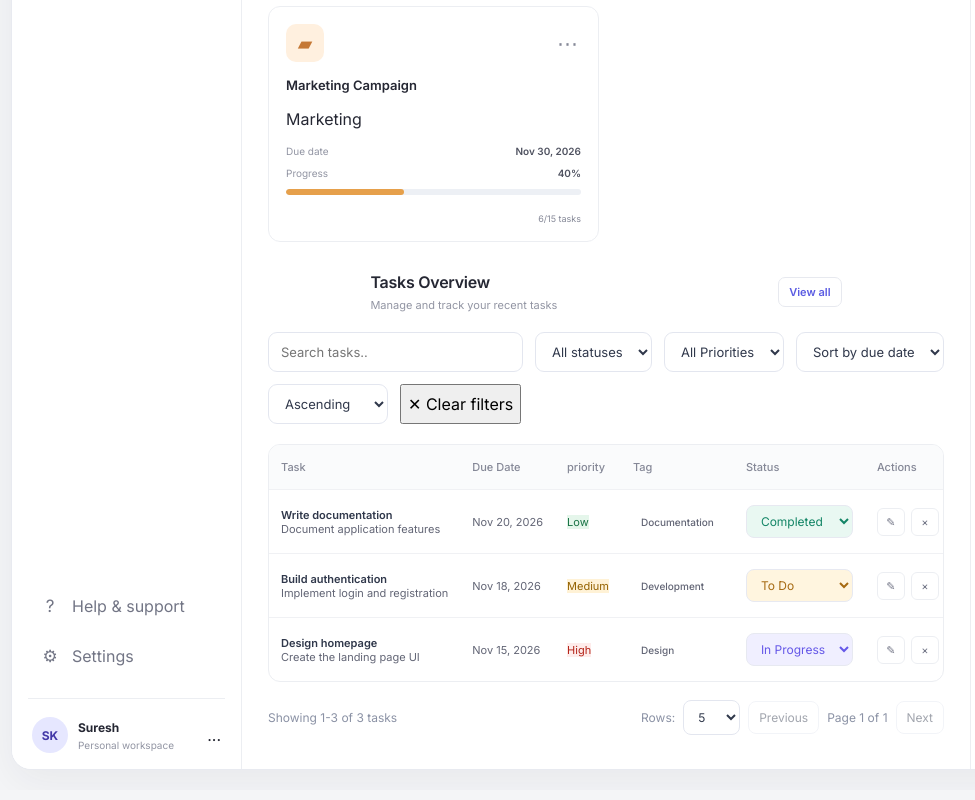
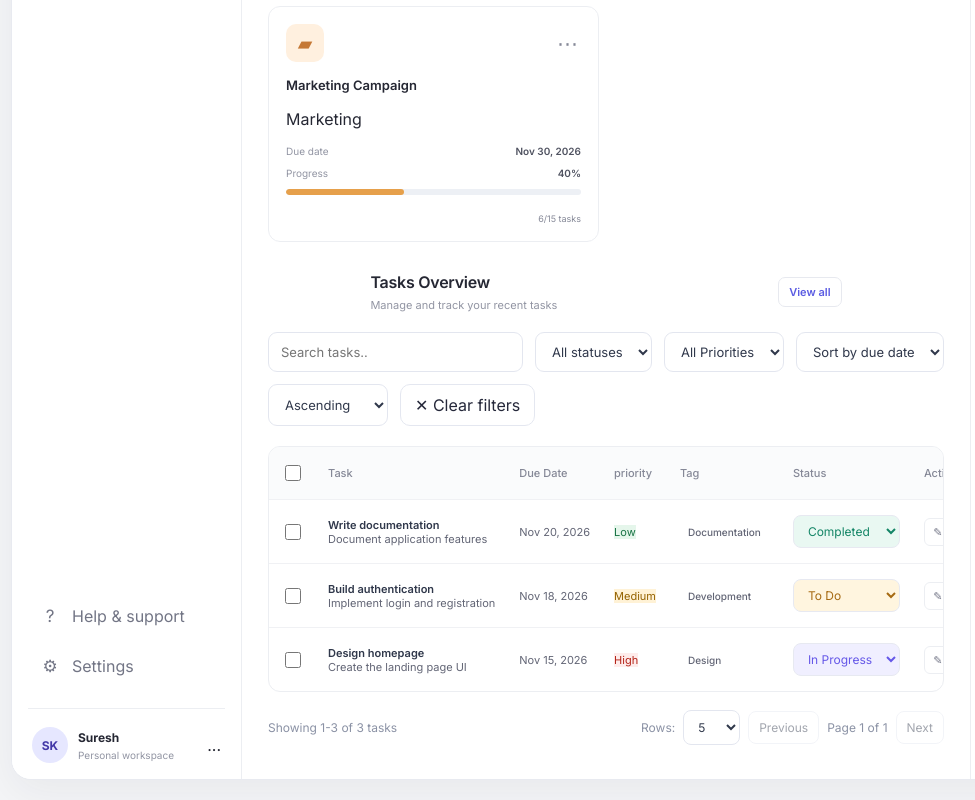
Before and after one commit to Suresh5432/task-manager, a React (Vite) app: page / in a window 1280 px wide. Shown: the part 755-1555 px from the top of the page, without its empty margins (9-984 px from the left). Built offline with nearby package versions, Linux system fonts and the light colour scheme.

Commit message:
added a feature where a user can add edit multiple tasks at once

```diff
--- a/src/components/TaskOverview.jsx
+++ b/src/components/TaskOverview.jsx
@@ -9,6 +9,7 @@ function TaskOverView({ tasks, onDeleteTask, onEditTask, onUpdateStatus, onViewT
     const [sortOrder, setSortOrder]=useState("asecending");
     const [currentPage, setCurrentPage] = useState(1);
     const [pageSize, setPageSize] = useState(5);
+    const [selectedTaskIds, setSelectedTaskIds] = useState([]);
 
     const filteredTasks=tasks.filter((task)=>{
         const query=searchTerm.toLowerCase().trim();
@@ -68,6 +69,49 @@ function TaskOverView({ tasks, onDeleteTask, onEditTask, onUpdateStatus, onViewT
         setSortOrder("ascending");
         setCurrentPage(1);
     }
+    function toggleTaskSelection(taskId) {
+      setSelectedTaskIds((current) =>
+        current.includes(taskId)
+          ? current.filter((id) => id !== taskId)
+          : [...current, taskId]
+      );
+    }
+
+    function toggleSelectAll() {
+      const visibleIds = paginatedTasks.map((task) => task.id);
+
+      const allSelected =
+        visibleIds.length > 0 &&
+        visibleIds.every((id) => selectedTaskIds.includes(id));
+
+      setSelectedTaskIds((current) =>
+        allSelected
+          ? current.filter((id) => !visibleIds.includes(id))
+          : [...new Set([...current, ...visibleIds])]
+      );
+    }
+
+    function handleBulkComplete() {
+      selectedTaskIds.forEach((taskId) =>
+        onUpdateStatus(taskId, "Completed")
+      );
+
+      setSelectedTaskIds([]);
+    }
+
+    function handleBulkDelete() {
+      if (selectedTaskIds.length === 0) return;
+
+      const confirmed = window.confirm(
+        `Delete ${selectedTaskIds.length} selected task(s)?`
+      );
+
+      if (!confirmed) return;
+
+      selectedTaskIds.forEach(onDeleteTask);
+      setSelectedTaskIds([]);
+    }
+
     return (
         <section  className="task-overview">
             <div className="section-heading">
@@ -128,16 +172,58 @@ function TaskOverView({ tasks, onDeleteTask, onEditTask, onUpdateStatus, onViewT
                 </select>
                 <button
                     type="button"
-                    className="clear-filter-button"
+                    className="clear-filters-button"
                     onClick={handleClearFiltrs}
                 >
                      ✕ Clear filters
                 </button>
             </div>
+            {selectedTaskIds.length > 0 && (
+                <div className="bulk-actions">
+                    <span>
+                    {selectedTaskIds.length} selected
+                    </span>
+
+                    <button
+                    type="button"
+                    onClick={handleBulkComplete}
+                    >
+                    ✓ Mark completed
+                    </button>
+
+                    <button
+                    type="button"
+                    className="bulk-delete-button"
+                    onClick={handleBulkDelete}
+                    >
+                    × Delete selected
+                    </button>
+
+                    <button
+                    type="button"
+                    onClick={() => setSelectedTaskIds([])}
+                    >
+                    Clear selection
+                    </button>
+                </div>
+            )}
             <div className="task-table-wrapper">
                 <table className="task-table">
                     <thead>
                         <tr>
+                            <th>
+                              <input
+                                type="checkbox"
+                                aria-label="Select all tasks on this page"
+                                checked={
+                                  paginatedTasks.length > 0 &&
+                                  paginatedTasks.every((task) =>
+                                    selectedTaskIds.includes(task.id)
+                                  )
+                                }
+                                onChange={toggleSelectAll}
+                              />
+                            </th>
                             <th>Task</th>
                             <th>Due Date</th>
                             <th>priority</th>
@@ -156,6 +242,14 @@ function TaskOverView({ tasks, onDeleteTask, onEditTask, onUpdateStatus, onViewT
                         )}
                         {paginatedTasks.map((task)=>(
                             <tr key={task.id}>
+                                <td>
+                                  <input
+                                    type="checkbox"
+                                    aria-label={`Select ${task.title}`}
+                                    checked={selectedTaskIds.includes(task.id)}
+                                    onChange={() => toggleTaskSelection(task.id)}
+                                  />
+                                </td>
                                 <td>
                                     <button
                                         className="task-title-button"
--- a/src/index.css
+++ b/src/index.css
@@ -2383,6 +2383,23 @@ button {
   border-color: var(--border-color);
 }
 
+/* clear filter button */
+
+.clear-filters-button {
+  padding: 10px 14px;
+  border: 1px solid var(--border-color);
+  border-radius: 10px;
+  background: var(--surface-bg);
+  color: var(--text-primary);
+  cursor: pointer;
+  white-space: nowrap;
+  transition: background 0.2s ease, border-color 0.2s ease;
+}
+
+.clear-filters-button:hover {
+  background: var(--accent-soft);
+  border-color: var(--accent);
+}
 
 
 /* Compact mode */
@@ -2437,6 +2454,52 @@ button {
   font-size: 13px;
 }
 
+/* select multiple tasks and applying changes */
+
+
+.bulk-actions {
+  display: flex;
+  flex-wrap: wrap;
+  align-items: center;
+  gap: 10px;
+  padding: 14px;
+  margin-bottom: 14px;
+  border: 1px solid var(--border-color);
+  border-radius: 12px;
+  background: var(--surface-bg);
+  color: var(--text-primary);
+}
+
+.bulk-actions span {
+  margin-right: auto;
+  font-weight: 600;
+}
+
+.bulk-actions button {
+  padding: 8px 12px;
+  border: 1px solid var(--border-color);
+  border-radius: 8px;
+  background: var(--surface-raised, var(--surface-bg));
+  color: var(--text-primary);
+  cursor: pointer;
+}
+
+.bulk-actions button:hover {
+  border-color: var(--accent);
+}
+
+.bulk-actions .bulk-delete-button {
+  color: #ef6464;
+}
+
+.task-table input[type="checkbox"] {
+  width: 16px;
+  height: 16px;
+  accent-color: var(--accent);
+  cursor: pointer;
+}
+
+
 
 /* Responsive layout */
 
```
Lines whose indentation alone changed are shown as unchanged.
